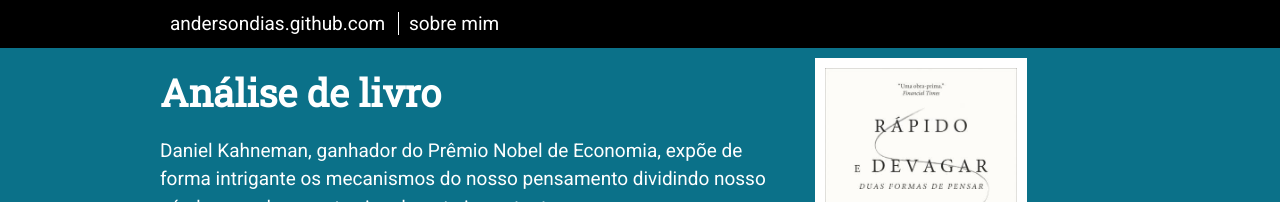
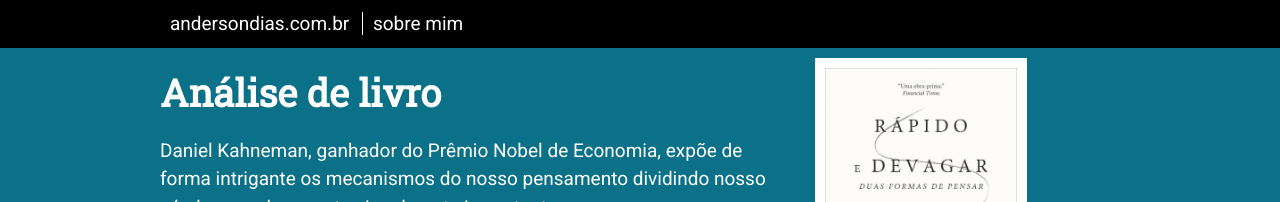
Before and after one commit to andersondias/andersondias.github.com, a Jekyll site: the page built from index.html, in a window 1280 px wide. Shown: the top 202 px of the page. Built offline with Jekyll 4.4.1, drawn with Linux system fonts in a browser that asks for light colours; nearby versions of some CDN libraries; the list of posts is cut into pages by our own code.

Commit message:
Fix top link

```diff
--- a/_layouts/default.html
+++ b/_layouts/default.html
@@ -30,7 +30,7 @@
     <header>
       <div class="wrapper">
         <nav>
-          <a class='home' href="/">andersondias.github.com</a>
+          <a class='home' href="/">andersondias.com.br</a>
           <a href="/sobre">sobre mim</a>
         </nav>
       </div>
```
